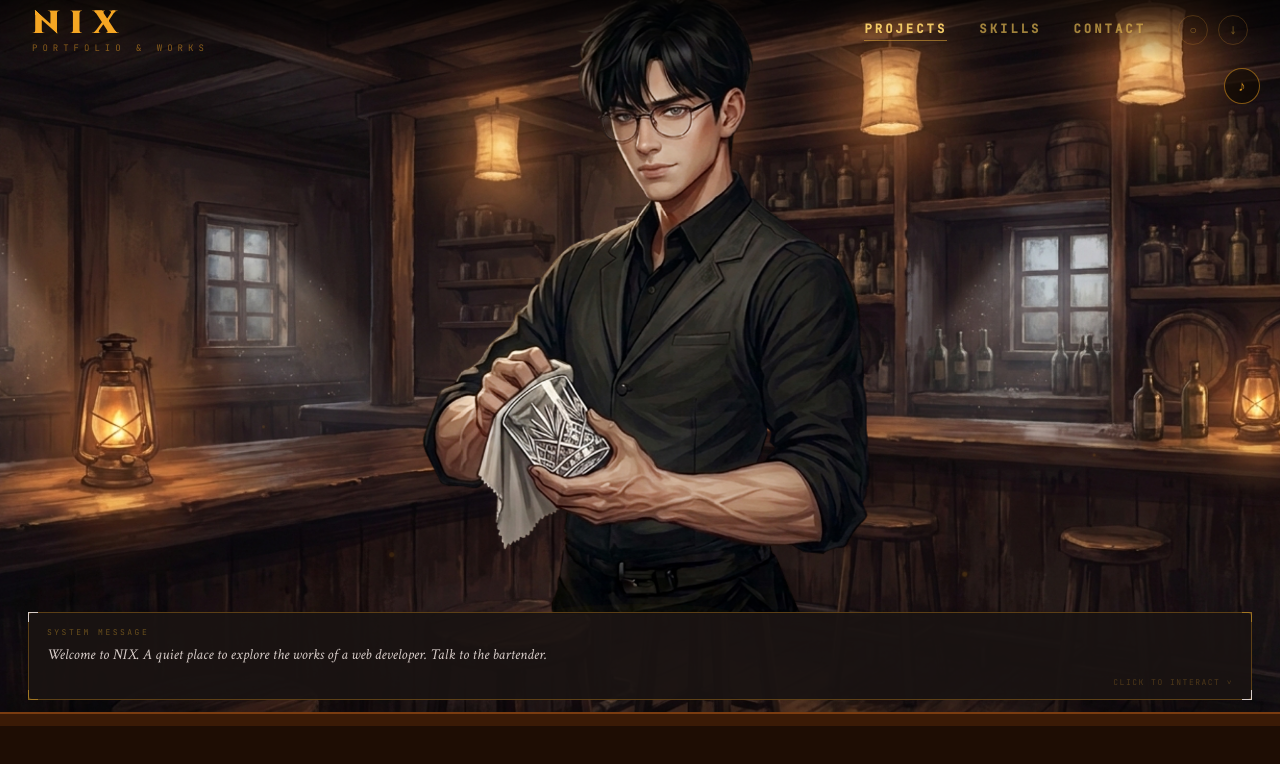
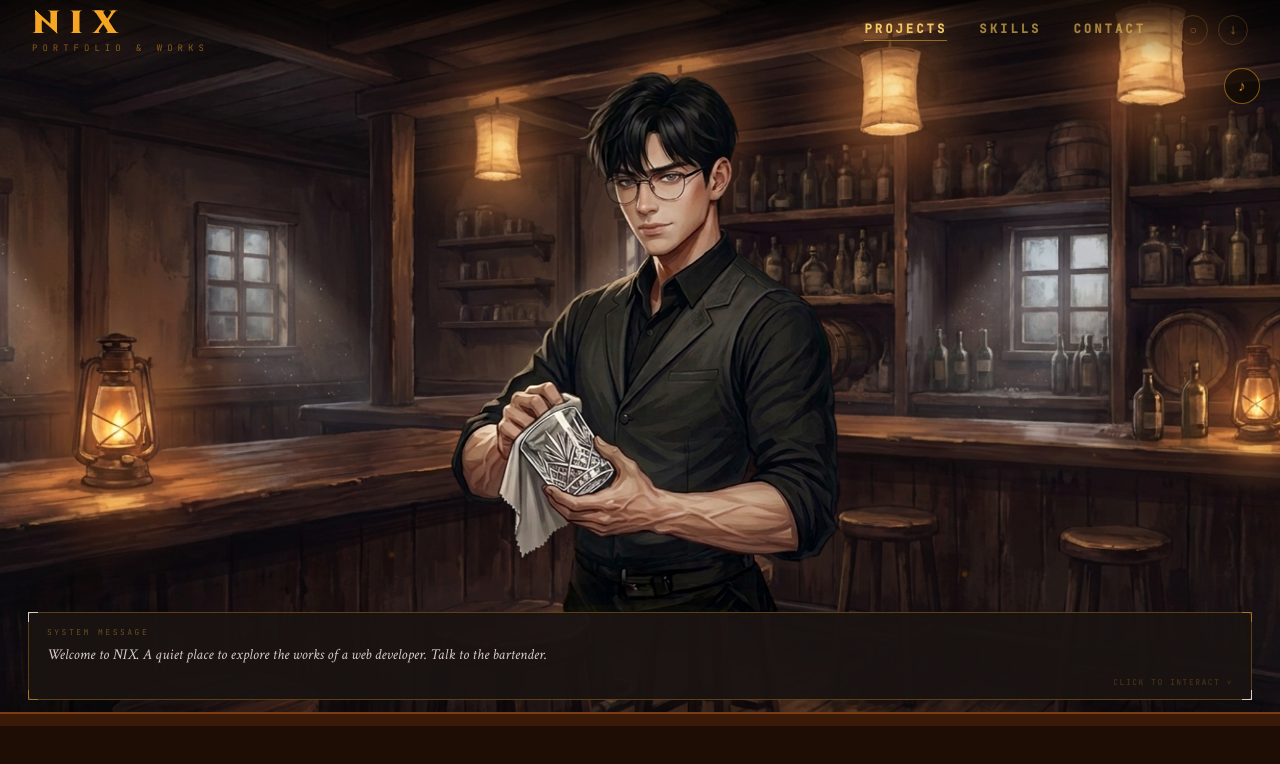
Before and after one commit to huangnik90/nix-tavern, a Next.js app: page / in a window 1280 px wide. Shown: the top 764 px of the page. Built offline with nearby package versions, Linux system fonts and the light colour scheme.

Commit message:
add image

```diff
--- a/src/components/Home/elements.js
+++ b/src/components/Home/elements.js
@@ -246,8 +246,8 @@ export const BartenderWrap = styled.div`
   bottom: 180px;
   left: 50%;
   transform: translateX(-50%);
-  width: 720px;
-  height: 760px;
+  width: 620px;
+  height: 660px;
   cursor: pointer;
   z-index: 5;
 
```
